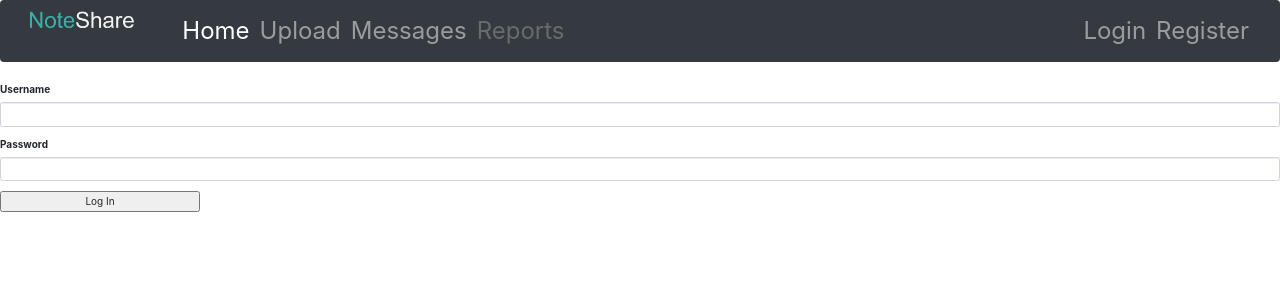
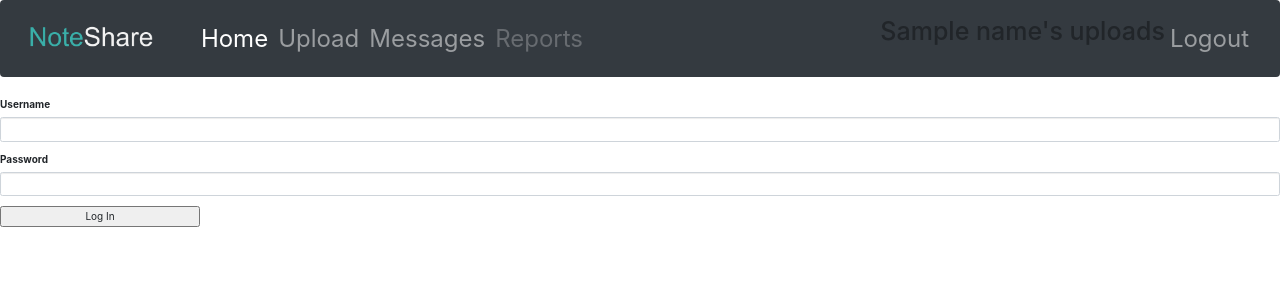
Before and after one commit to PinterAd/set09103, a Flask app: template templates/register.html in a window 1280 px wide. Shown: the top 300 px of the page. Run offline with Flask 2, Linux system fonts and the light colour scheme; tables that the repository leaves empty hold one stand-in row (values such as "Sample post"); the template is opened without the code that fills it: values that come from a table or form of the project are taken from there, most other values are stand-ins (such as "Sample title", 1, 10 or a date in 2020); some libraries are stand-ins or nearby versions.

Commit message:
Update register.html

```diff
--- a/templates/register.html
+++ b/templates/register.html
@@ -18,8 +18,8 @@ Noteshare
 {% block navbar %}
 <div class="bs-example" style="font-size:24px">
   <nav class="navbar navbar-expand-md navbar-dark bg-dark">
-      <a href="#" class="navbar-brand">
-          <img src="/static/logo.png" height="24" alt="Noteshare">
+      <a href="#" class="navbar-brand" style="margin-top: 15px;">
+          <img src="/static/logo.png" height="28" alt="Noteshare">
       </a>
       <button type="button" class="navbar-toggler" data-toggle="collapse" data-target="#navbarCollapse">
           <span class="navbar-toggler-icon"></span>
@@ -33,8 +33,13 @@ Noteshare
               <a href="#" class="nav-item nav-link disabled" tabindex="-1">Reports</a>
           </div>
           <div class="navbar-nav ml-auto">
-              <a href="login" class="nav-item nav-link">Login</a>
-              <a href="register" class="nav-item nav-link">Register</a>
+            {% if session['logged_in'] == False %}
+            <a href="login" class="nav-item nav-link btn-warning" style="color:dimgray;">Login</a>
+            <a href="register" class="nav-item nav-link btn-warning" style="color:dimgray; margin-left:20px;">Register</a>
+            {% else %}
+            <h1>{{name}}'s uploads</h1>
+            <a href="logout" class="nav-item nav-link">Logout</a>
+            {% endif %}
           </div>
       </div>
   </nav>
```
